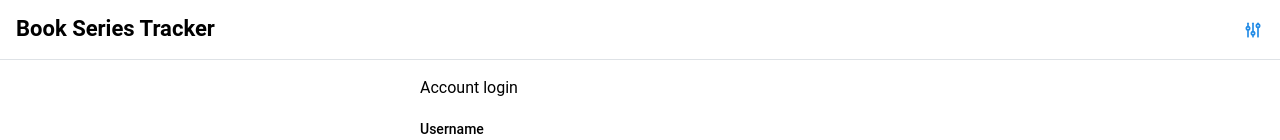
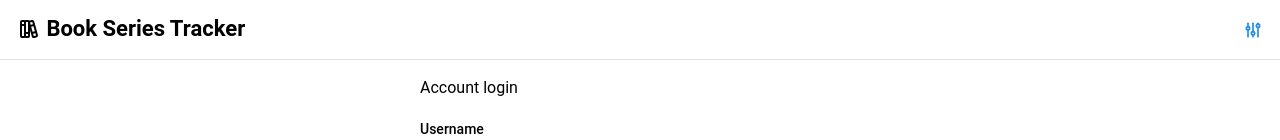
Before and after one commit to mkacik/book-series-tracker, a React app in the folder js/: page / in a window 1280 px wide. Shown: the top 140 px of the page. Built offline with nearby package versions, Linux system fonts and the light colour scheme; no server answers; the HTML template or start-up script is replaced by a standard one.

Commit message:
Add icon to page logo

```diff
--- a/js/src/App.tsx
+++ b/js/src/App.tsx
@@ -174,7 +174,10 @@ function App() {
   return (
     <UI.Layout>
       <UI.Header>
-        <UI.Title order={3}>Book Series Tracker</UI.Title>
+        <UI.Flex gap="0.4em" align="center">
+          <UI.IconBooks />
+          <UI.Title order={3}>Book Series Tracker</UI.Title>
+        </UI.Flex>
 
         {routeLinks}
 
--- a/js/src/UI.tsx
+++ b/js/src/UI.tsx
@@ -128,4 +128,4 @@ export {
   Title,
 } from "@mantine/core";
 
-export { IconAlertTriangle } from "@tabler/icons-react";
+export { IconBooks, IconAlertTriangle } from "@tabler/icons-react";
```
